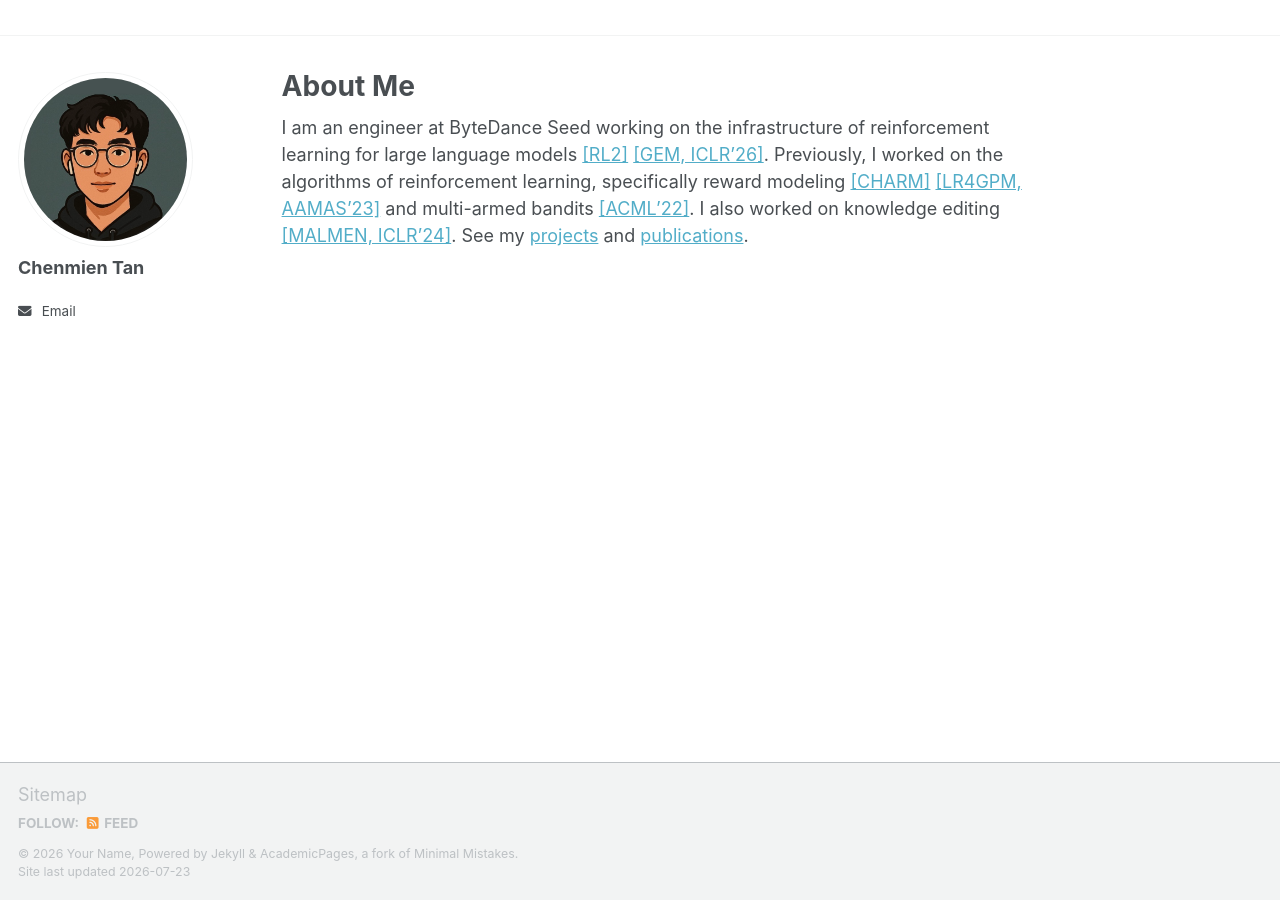
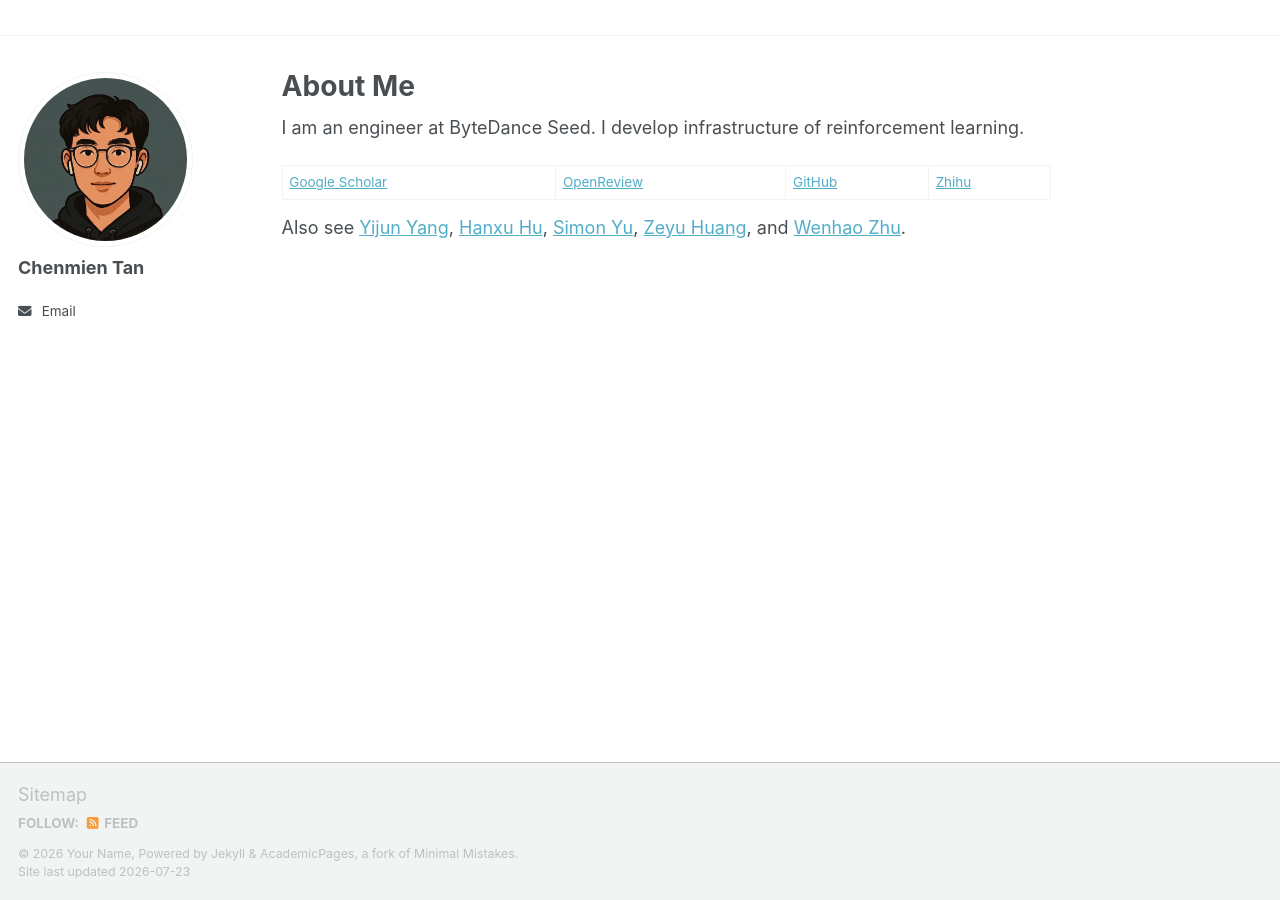
Before and after one commit to ChenmienTan/chenmientan.github.io, a Jekyll site: the page built from _pages/about.md, in a window 1280 px wide. Built offline with Jekyll 4.4.1, drawn with Linux system fonts in a browser that asks for light colours; a script bundle is joined from its source files by our own code; library files that are not in the unit come from our copies.

Commit message:
update about

```diff
--- a/_pages/about.md
+++ b/_pages/about.md
@@ -7,7 +7,9 @@ redirect_from:
   - /about.html
 ---
 
-I am an engineer at ByteDance Seed working on the infrastructure of reinforcement learning for large language models [[RL2]](https://github.com/ChenmienTan/RL2) [[GEM, ICLR'26]](https://openreview.net/pdf?id=vsqQ1lG52a).
-Previously, I worked on the algorithms of reinforcement learning, specifically reward modeling [[CHARM]](https://arxiv.org/pdf/2504.10045) [[LR4GPM, AAMAS'23]](https://arxiv.org/pdf/2303.09027) and multi-armed bandits [[ACML'22]](https://proceedings.mlr.press/v189/tan23a/tan23a.pdf).
-I also worked on knowledge editing [[MALMEN, ICLR'24]](https://openreview.net/pdf?id=L6L1CJQ2PE).
-See my [projects](https://github.com/ChenmienTan) and [publications](https://scholar.google.com/citations?user=1ml8-30AAAAJ&hl=zh-CN).
+I am an engineer at ByteDance Seed.
+I develop infrastructure of reinforcement learning.
+
+[Google Scholar](https://scholar.google.com/citations?user=1ml8-30AAAAJ&hl=zh-CN) | [OpenReview](https://openreview.net/profile?id=%7EChenmien_Tan1) | [GitHub](https://github.com/ChenmienTan) | [Zhihu](https://www.zhihu.com/people/tanchenmien)
+
+Also see [Yijun Yang](https://thomasyyj.github.io/yangyijun/), [Hanxu Hu](https://hanxuhu.github.io/), [Simon Yu](https://simonucl.github.io/), [Zeyu Huang](https://zeroyuhuang.github.io/), and [Wenhao Zhu](https://owennju.github.io/).
```
